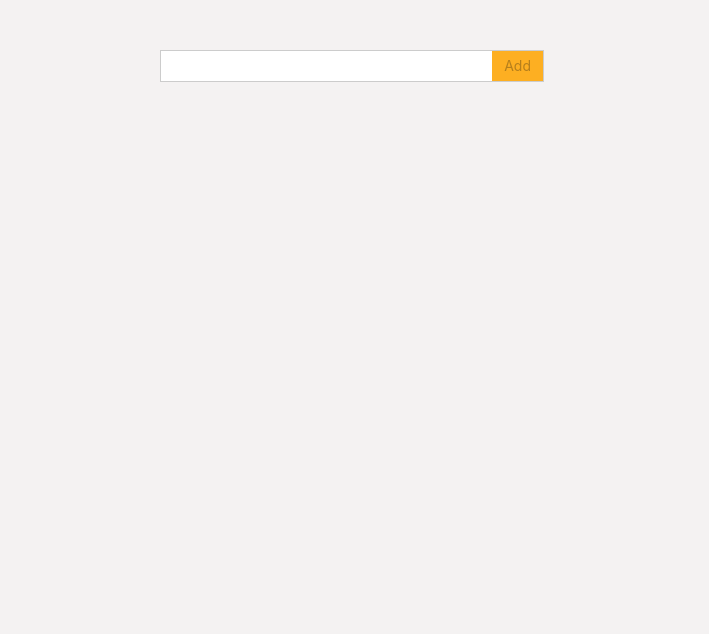
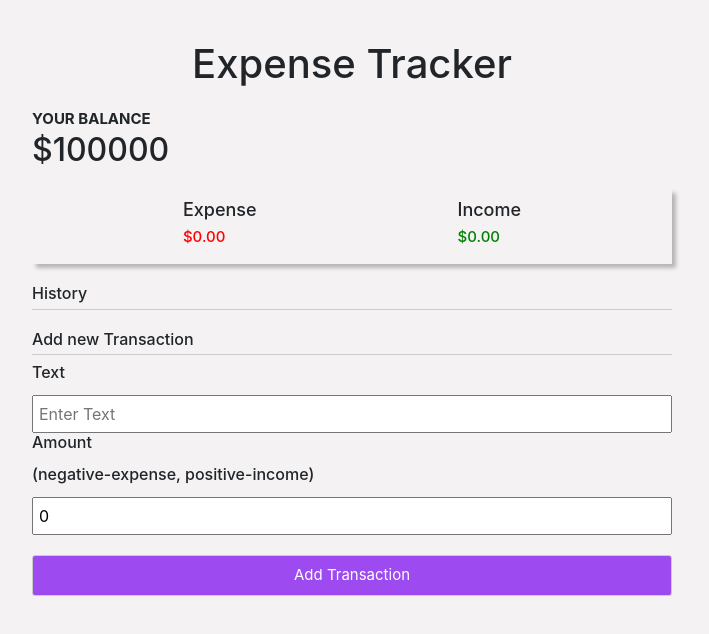
Before and after one commit to PramodSolapur/Reactjs, a React (Create React App) app: page / in a window 1280 px wide. Shown: the top 634 px of the page, without its empty margins (288-997 px from the left). Built offline with nearby package versions, Linux system fonts and the light colour scheme.

Commit message:
expense tracker

```diff
--- a/src/App.js
+++ b/src/App.js
@@ -6,6 +6,7 @@ import ReactRouter from "./react-router-v6/ReactRouter";
 import CounterApp from "./counter/CounterApp";
 import TodoApp from "./TodoApp/Todo/TodoApp";
 import TodoAppReducer from "./TodoApp/Todo/TodoReducer/TodoApp";
+import ExpenseTrackerApp from "./expense-tracker/ExpenseTrackerApp";
 
 function App() {
   return (
@@ -17,7 +18,8 @@ function App() {
       {/* <ReactRouter /> */}
       {/* <CounterApp /> */}
       {/* <TodoApp /> */}
-      <TodoAppReducer />
+      {/* <TodoAppReducer /> */}
+      <ExpenseTrackerApp />
     </>
   );
 }
--- /dev/null
+++ b/src/expense-tracker/ExpenseTrackerApp.js
@@ -0,0 +1,12 @@
+import React from "react";
+import Tracker from "./Tracker";
+
+const ExpenseTrackerApp = () => {
+  return (
+    <div>
+      <Tracker />
+    </div>
+  );
+};
+
+export default ExpenseTrackerApp;
--- /dev/null
+++ b/src/expense-tracker/Tracker.js
@@ -0,0 +1,181 @@
+import React from "react";
+import { useState } from "react";
+import styled from "styled-components";
+
+const Tracker = () => {
+  const [text, setText] = useState("");
+  const [balance] = useState(100000);
+  const [amount, setAmount] = useState(0);
+  const [expense, setExpense] = useState(0);
+  const [income, setIncome] = useState(0);
+  const [historyList, setHistoryList] = useState([]);
+  const handleTransaction = () => {
+    if (!text || !amount) {
+      return;
+    } else {
+      const item = { id: Date.now(), name: text, amount: Number(amount) };
+      setHistoryList([...historyList, item]);
+      if (Number(amount) > 0) {
+        setIncome((prevIncome) => prevIncome + Number(amount));
+      } else {
+        setExpense((prevExpense) => prevExpense + Number(amount));
+      }
+      setText("");
+      setAmount(0);
+    }
+  };
+  return (
+    <Container>
+      <h1>Expense Tracker</h1>
+      <Balance>
+        <p>Your Balance</p>
+        <h2>${balance + expense + income}</h2>
+      </Balance>
+      <DisplayContainer>
+        <Expense>
+          <h4>Expense</h4>
+          <h5 style={{ color: "red" }}>${(expense * -1).toFixed(2)}</h5>
+        </Expense>
+        <Income>
+          <h4>Income</h4>
+          <h5 style={{ color: "green" }}>${income.toFixed(2)}</h5>
+        </Income>
+      </DisplayContainer>
+      <History>
+        <h5>History</h5>
+        {historyList.map((item) => (
+          <HistoryList
+            key={item.id}
+            style={{
+              borderRight: `4px solid ${item.amount > 0 ? "green" : "red"}`,
+            }}
+          >
+            <p>{item.name}</p>
+            <p>{item.amount}</p>
+          </HistoryList>
+        ))}
+      </History>
+      <Transaction>
+        <h5>Add new Transaction</h5>
+        <TextField>
+          <h5>Text</h5>
+          <input
+            type="text"
+            placeholder="Enter Text"
+            value={text}
+            onChange={(e) => setText(e.target.value)}
+          />
+        </TextField>
+        <AmountField>
+          <h5>Amount</h5>
+          <h5>(negative-expense, positive-income)</h5>
+          <input
+            type="number"
+            placeholder="Enter Amount"
+            value={amount}
+            onChange={(e) => setAmount(e.target.value)}
+          />
+          <Button onClick={handleTransaction}>Add Transaction</Button>
+        </AmountField>
+      </Transaction>
+    </Container>
+  );
+};
+
+export default Tracker;
+
+const Container = styled.div`
+  width: 50%;
+  margin: auto;
+  margin-top: 40px;
+  h1 {
+    text-align: center;
+  }
+`;
+
+const Balance = styled.div`
+  margin: 20px 0px;
+  p {
+    text-transform: uppercase;
+    font-size: 15px;
+    font-weight: bold;
+  }
+`;
+
+const DisplayContainer = styled.div`
+  display: flex;
+  justify-content: space-evenly;
+  align-items: center;
+  box-shadow: 4px 4px 4px rgba(0, 0, 0, 0.25);
+  h4 {
+    font-size: 18px;
+  }
+  h5 {
+    font-size: 15px;
+  }
+`;
+
+const Expense = styled.div`
+  display:flex:
+  flex:0.5;
+  flex-direction:column:
+  justify-content:center;
+  align-items:center;
+  padding: 10px 50px;
+
+`;
+const Income = styled(Expense)``;
+
+const History = styled.div`
+  margin: 20px 0px;
+  h5 {
+    font-size: 16px;
+    padding-bottom: 5px;
+    border-bottom: 1px solid #ccc;
+  }
+`;
+
+const HistoryList = styled.div`
+  display: flex;
+  margin: 10px 0;
+  display: flex;
+  justify-content: space-between;
+  align-items: center;
+  padding: 8px 10px;
+  box-shadow: 2px 2px 3px rgba(0, 0, 0, 0.2);
+  text-transform: capitalize;
+  p {
+    font-size: 16px;
+  }
+`;
+
+const Transaction = styled.div`
+  h5 {
+    font-size: 16px;
+    padding-bottom: 5px;
+    border-bottom: 1px solid #ccc;
+  }
+  input {
+    width: 100%;
+    padding: 5px;
+    outline: none;
+  }
+`;
+const TextField = styled.div`
+  h5 {
+    border: none;
+  }
+  input {
+  }
+`;
+const AmountField = styled(TextField)``;
+const Button = styled.button`
+  width: 100%;
+  outline: none;
+  border: 1px solid #ccc;
+  background: #9d4af0;
+  color: #fff;
+  border-radius: 3px;
+  font-size: 15px;
+  padding: 8px 0px;
+`;
```
